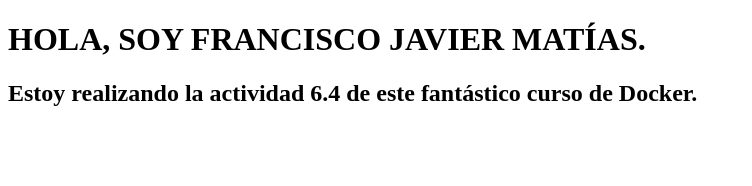
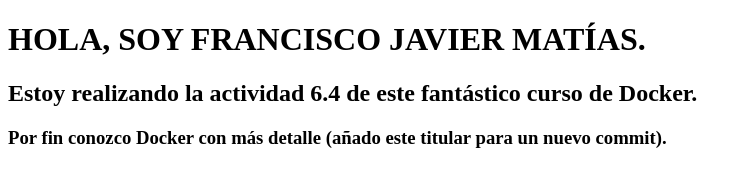
Before and after one commit to fjmatias/curso_docker64, a plain HTML site: page index.html in a window 1280 px wide. Shown: the whole page, without its empty margins (0-752 px from the left). Drawn offline with Linux system fonts and the light colour scheme.

Commit message:
Segundo commit. Añado titular

```diff
--- a/index.html
+++ b/index.html
@@ -9,5 +9,6 @@
 <body>
     <h1>HOLA, SOY FRANCISCO JAVIER MATÍAS.</h1>
     <h2>Estoy realizando la actividad 6.4 de este fantástico curso de Docker.</h2>
+    <h3>Por fin conozco Docker con más detalle (añado este titular para un nuevo commit).</h3>
 </body>
 </html>
```
